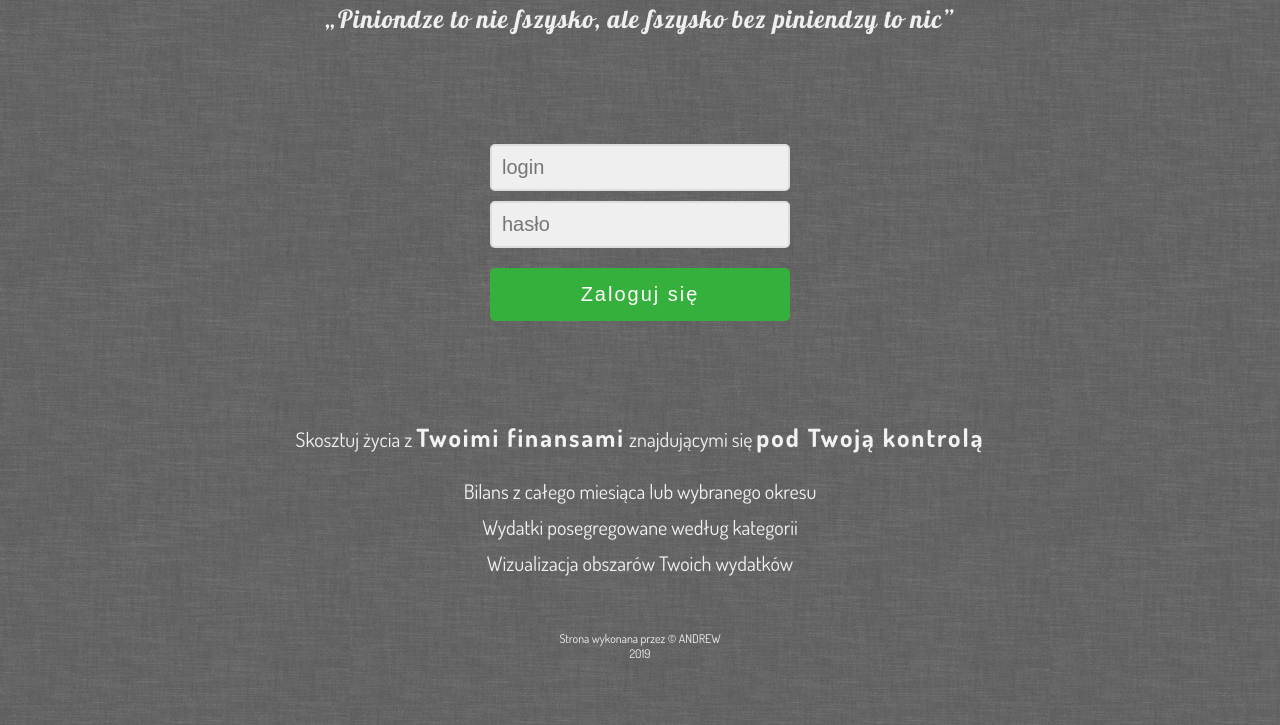
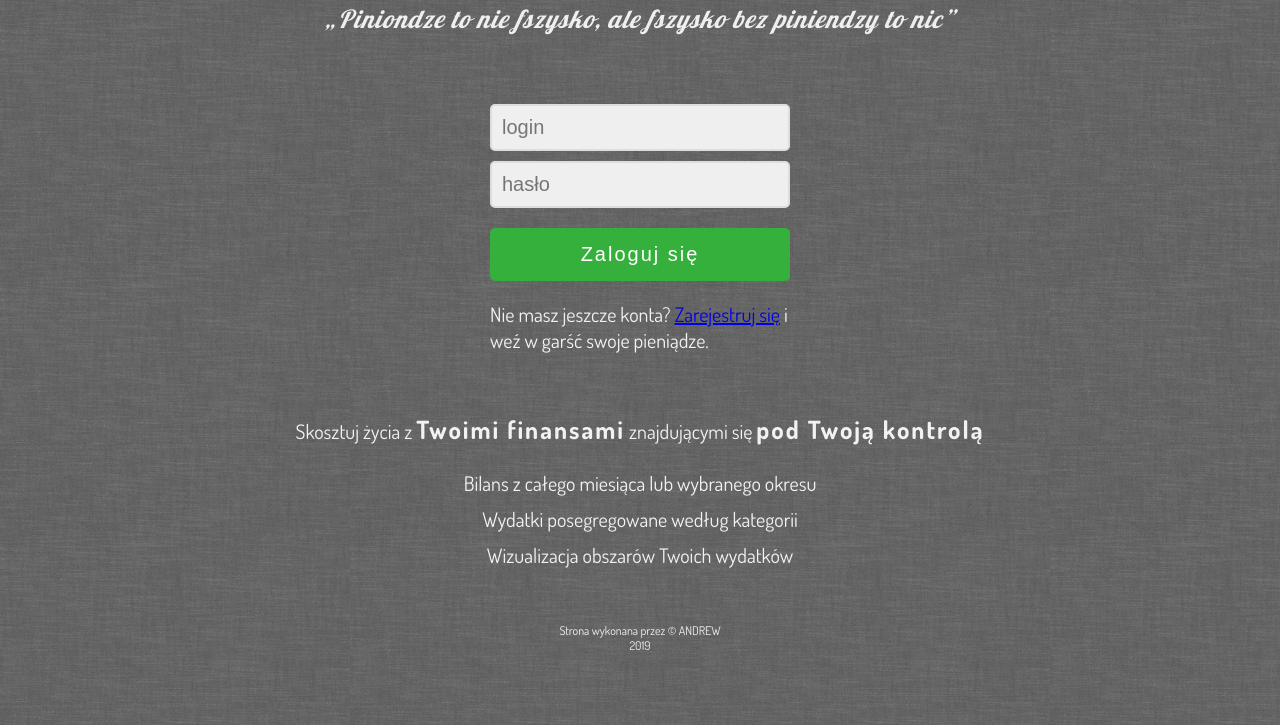
Before and after one commit to andrew118/MyWallet, a plain HTML site: page index.html in a window 1280 px wide. Shown: the part 75-800 px from the top of the page. Drawn offline with Linux system fonts and the light colour scheme.

Commit message:
Link to registration

```diff
--- a/index.html
+++ b/index.html
@@ -21,7 +21,7 @@
 		<header>
 			<h1>$ MyWallet $</h1>
 			<p>
-			<a href="https://www.filmweb.pl/film/Pieni%C4%85dze+to+nie+wszystko-2001-1168" title="Dowiedz się więcej na Filwebie" target="_blank"><q>Piniondze to nie fszysko, ale fszysko bez piniendzy to nic</q></a>
+			<a href="https://www.filmweb.pl/film/Pieni%C4%85dze+to+nie+wszystko-2001-1168" class="motto" title="Dowiedz się więcej na Filwebie" target="_blank"><q>Piniondze to nie fszysko, ale fszysko bez piniendzy to nic</q></a>
 			</p>
 		</header>
 
@@ -32,9 +32,12 @@
 				<input type="password" placeholder="hasło" onfocus="this.placeholder=''" onblur="this.placeholder='hasło'">
 
 				<input type="submit" value="Zaloguj się">
+			</form>
 
-			</form>
+			<p>Nie masz jeszcze konta? <a href="register.html">Zarejestruj się</a> i weź w garść swoje pieniądze.</p>
+
 		</div>
+
 		<div class="description">
 			<p>Skosztuj życia z <strong>Twoimi finansami</strong> znajdującymi się <strong>pod Twoją kontrolą</strong></p>
 
--- a/style.css
+++ b/style.css
@@ -14,10 +14,10 @@ body
 	margin-right: auto;
 }
 
-a:link    { color: #efefef; text-decoration: none; }
-a:visited { color: #efefef; }
-a:active  { color: #efefef; }
-a:hover   { color: #3d3d3d; }
+a.motto:link    { color: #efefef; text-decoration: none; }
+a.motto:visited { color: #efefef; }
+a.motto:active  { color: #efefef; }
+a.motto:hover   { color: #3d3d3d; }
 
 header
 {
@@ -39,6 +39,7 @@ header > p
 	letter-spacing: 1px;
 	margin-top: 5px;
 	font-size: 25px;
+	font-style: italic;
 }
 
 .login_register
@@ -46,8 +47,8 @@ header > p
 	width: 300px;
 	margin-left: auto;
 	margin-right: auto;
-	margin-top: 100px;
-	margin-bottom: 100px;
+	margin-top: 60px;
+	margin-bottom: 60px;
 }
 
 input[type=text],
```
